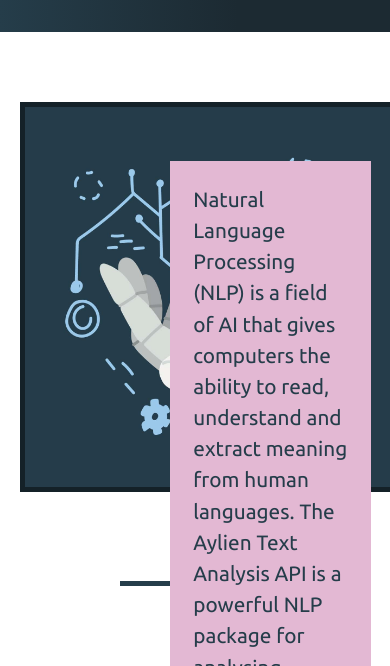
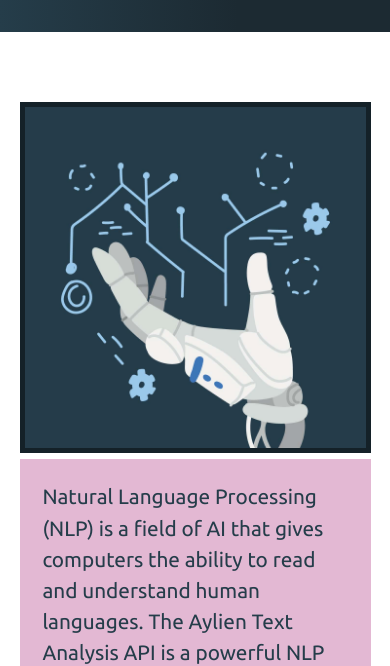
Before and after one commit to toowee-le/natural-language-processing-app, a website built with webpack: page src/client/views/index.html in a window 390 px wide. Shown: the part 130-796 px from the top of the page. Built offline with nearby package versions, Linux system fonts and the light colour scheme.

Commit message:
app update

```diff
--- a/src/client/js/formHandler.js
+++ b/src/client/js/formHandler.js
@@ -15,7 +15,7 @@
 
     if (checkURL(url)) {
         preloader('show');
-        postRequest('https://localhost:8000/apiCall', { url })
+        postRequest('/apiCall', { url })
         .then(data => {
             updateUI(data);
             preloader('hide');
--- a/src/client/styles/header.scss
+++ b/src/client/styles/header.scss
@@ -37,10 +37,16 @@
     }
 }
 
-@media (max-width: 790px) {
-    // Having trouble repositioning the overlay text for smaller screens
-    .overlay-text {
-        top: 0;
-        left: 0;
+@media (max-width: 768px) {
+    .intro-section {
+        float: none;
+
+        .intro-img {
+            width: 100%;
+        }
+
+        .overlay-text {
+            position: static;
+        }
     }
 }
--- a/src/client/views/index.html
+++ b/src/client/views/index.html
@@ -16,7 +16,7 @@
                 <img src="../assets/ai.jpg" class="intro-img">
 
                 <div class="overlay-text">
-                    <p>Natural Language Processing (NLP) is a field of AI that gives computers the ability to read, understand and extract meaning from human languages. The Aylien Text Analysis API is a powerful NLP package for analysing various kinds of meaning from textual content. Try it below!</p>
+                    <p>Natural Language Processing (NLP) is a field of AI that gives computers the ability to read and understand human languages. The Aylien Text Analysis API is a powerful NLP package for analysing various kinds of meaning from textual content. Try it below!</p>
                 </div>
             </section>
 
--- a/src/server/index.js
+++ b/src/server/index.js
@@ -67,5 +67,5 @@
 });
 
 // Start the server
-const port = process.env.PORT || 8000;
+const port = process.env.PORT || 5000;
 app.listen(port, () => { console.log(`App listening on localhost: ${port}!`) });
```
Also changed, not shown: dist/index.html (deleted), dist/main.css (deleted), dist/main.js (deleted), dist/service-worker.js (deleted), dist/src/client/assets/public/ai.jpg (deleted), dist/src/client/assets/public/loader.gif (deleted), 3 other files.
